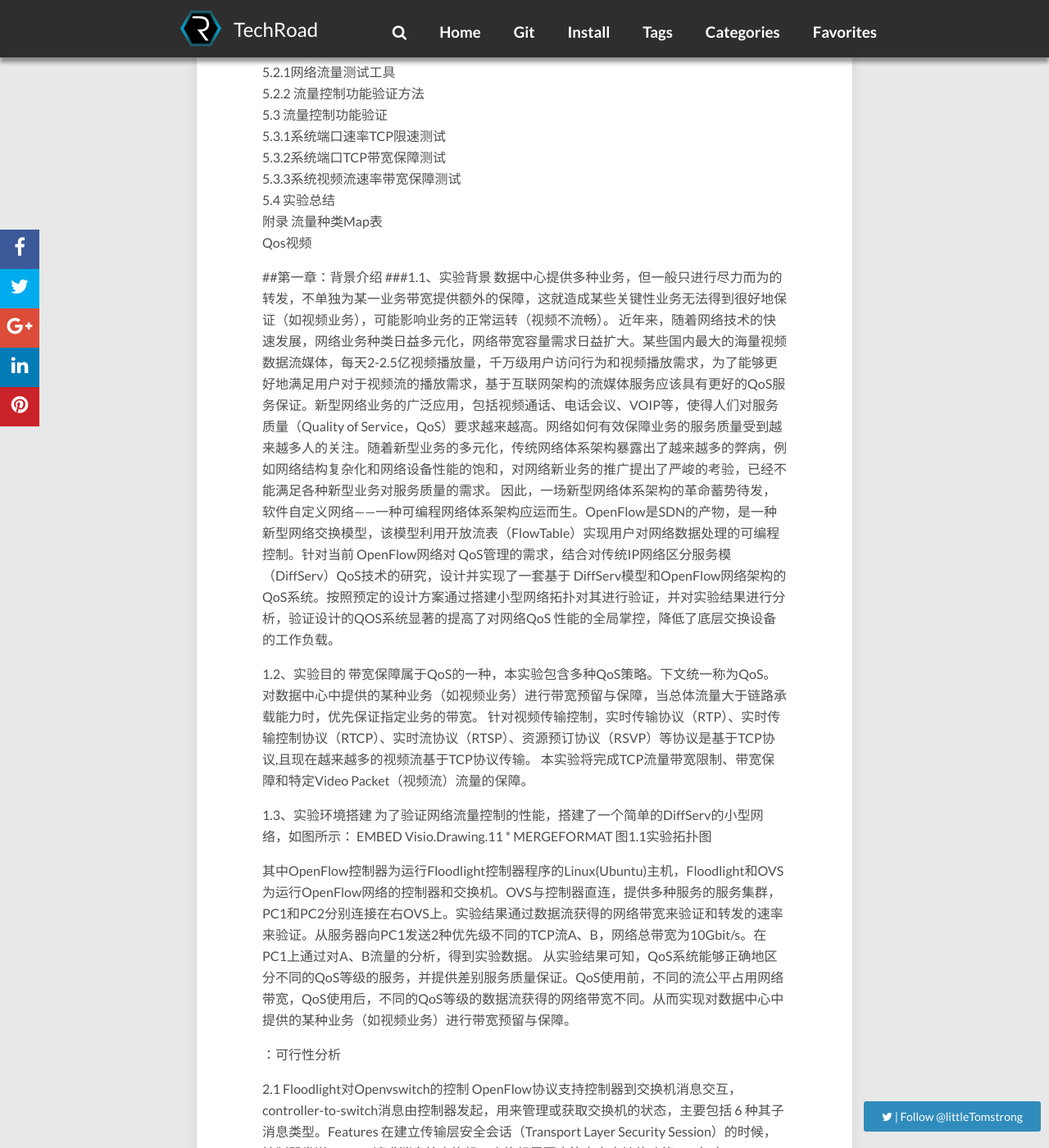
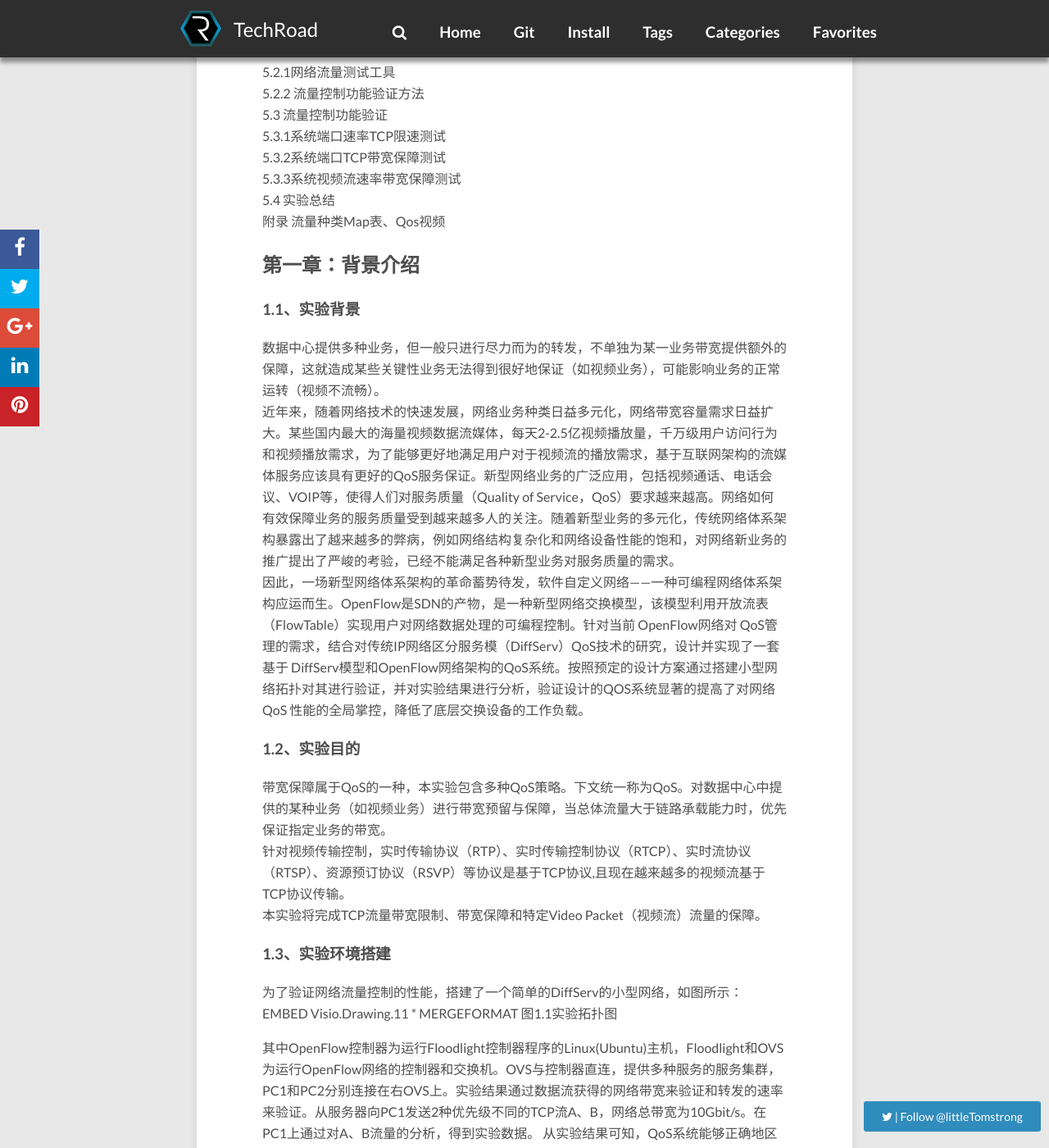
Before and after one commit to JianqingJiang/jianqingjiang.github.io, a Jekyll site: the page built from _posts/2016-04-06-floodlight-qos.md, in a window 1280 px wide and 1400 px high, scrolled down 976 px. Shown: the whole window at 82% size. Built offline with Jekyll 4.4.1, drawn with Linux system fonts in a browser that asks for light colours; nearby versions of some CDN libraries; comment, search, counter and statistics services are not loaded.

Commit message:
modified _config.yml

```diff
--- a/_posts/2016-04-06-floodlight-qos.md
+++ b/_posts/2016-04-06-floodlight-qos.md
@@ -35,8 +35,7 @@ categories: [SDN]
 5.3.2系统端口TCP带宽保障测试
 5.3.3系统视频流速率带宽保障测试
 5.4 实验总结
-附录 流量种类Map表
-    Qos视频
+附录 流量种类Map表、Qos视频
 
 
 
@@ -50,18 +49,18 @@ categories: [SDN]
 
 
 
-##第一章：背景介绍
-###1.1、实验背景
+## 第一章：背景介绍
+### 1.1、实验背景
 数据中心提供多种业务，但一般只进行尽力而为的转发，不单独为某一业务带宽提供额外的保障，这就造成某些关键性业务无法得到很好地保证（如视频业务），可能影响业务的正常运转（视频不流畅）。
 近年来，随着网络技术的快速发展，网络业务种类日益多元化，网络带宽容量需求日益扩大。某些国内最大的海量视频数据流媒体，每天2-2.5亿视频播放量，千万级用户访问行为和视频播放需求，为了能够更好地满足用户对于视频流的播放需求，基于互联网架构的流媒体服务应该具有更好的QoS服务保证。新型网络业务的广泛应用，包括视频通话、电话会议、VOIP等，使得人们对服务质量（Quality of Service，QoS）要求越来越高。网络如何有效保障业务的服务质量受到越来越多人的关注。随着新型业务的多元化，传统网络体系架构暴露出了越来越多的弊病，例如网络结构复杂化和网络设备性能的饱和，对网络新业务的推广提出了严峻的考验，已经不能满足各种新型业务对服务质量的需求。
 因此，一场新型网络体系架构的革命蓄势待发，软件自定义网络——一种可编程网络体系架构应运而生。OpenFlow是SDN的产物，是一种新型网络交换模型，该模型利用开放流表（FlowTable）实现用户对网络数据处理的可编程控制。针对当前 OpenFlow网络对 QoS管理的需求，结合对传统IP网络区分服务模（DiffServ）QoS技术的研究，设计并实现了一套基于 DiffServ模型和OpenFlow网络架构的QoS系统。按照预定的设计方案通过搭建小型网络拓扑对其进行验证，并对实验结果进行分析，验证设计的QOS系统显著的提高了对网络QoS 性能的全局掌控，降低了底层交换设备的工作负载。
 
-   1.2、实验目的
+### 1.2、实验目的
 带宽保障属于QoS的一种，本实验包含多种QoS策略。下文统一称为QoS。对数据中心中提供的某种业务（如视频业务）进行带宽预留与保障，当总体流量大于链路承载能力时，优先保证指定业务的带宽。
 针对视频传输控制，实时传输协议（RTP）、实时传输控制协议（RTCP）、实时流协议（RTSP）、资源预订协议（RSVP）等协议是基于TCP协议,且现在越来越多的视频流基于TCP协议传输。
 本实验将完成TCP流量带宽限制、带宽保障和特定Video Packet（视频流）流量的保障。
 
-   1.3、实验环境搭建
+### 1.3、实验环境搭建
 为了验证网络流量控制的性能，搭建了一个简单的DiffServ的小型网络，如图所示：
  EMBED Visio.Drawing.11 \* MERGEFORMAT
                        图1.1实验拓扑图
```
Also changed, not shown: 1 other file.
